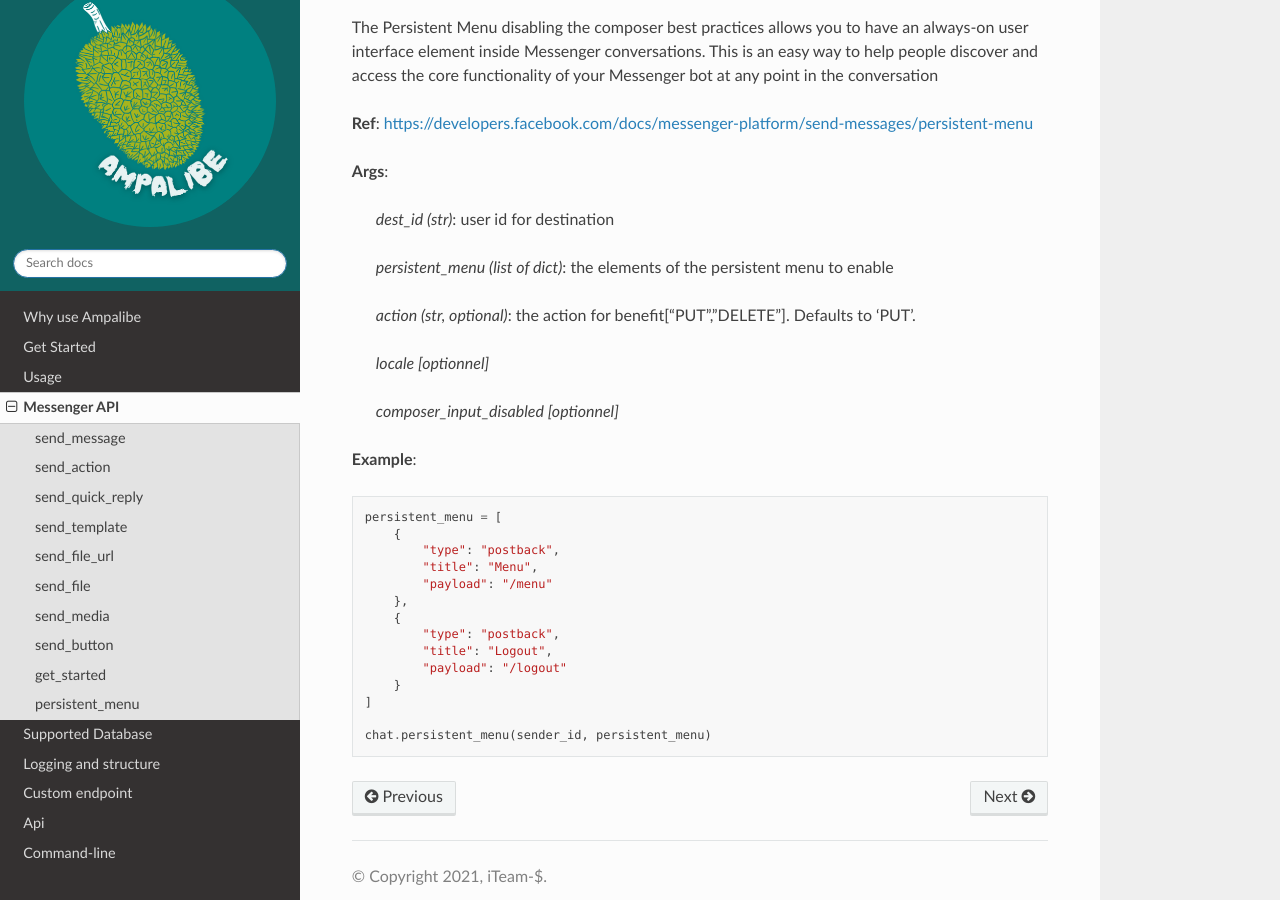
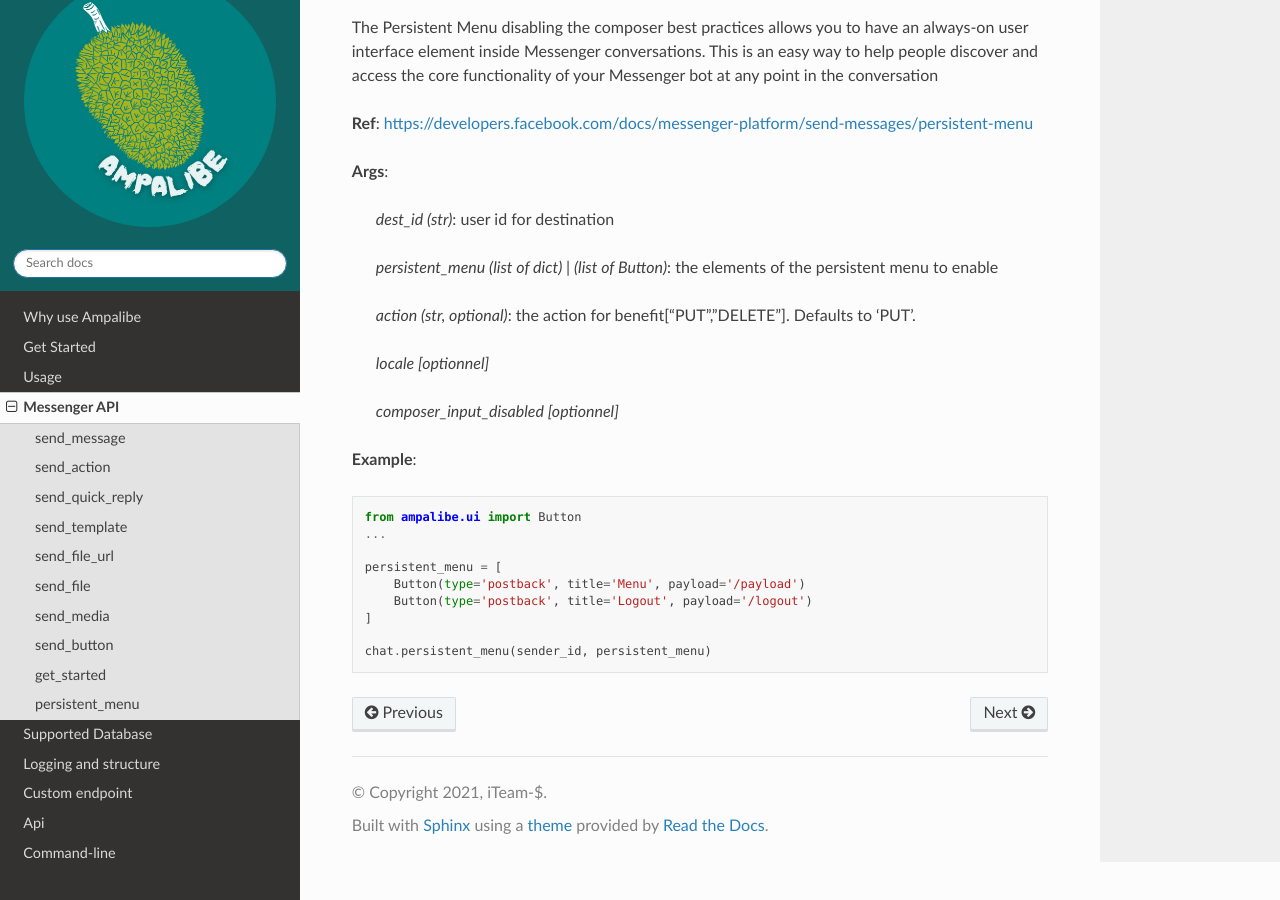
Before and after one commit to iTeam-S/Ampalibe, a Sphinx documentation site: the page built from docs/source/messenger.rst, in a window 1280 px wide and 900 px high, scrolled down 7015 px. Built offline with Sphinx 7.4.7 and the Read the Docs theme 2.0.0, drawn with Linux system fonts in a browser that asks for light colours.

Commit message:
[IMP] persistant dict to Button

```diff
--- a/docs/source/messenger.rst
+++ b/docs/source/messenger.rst
@@ -317,7 +317,7 @@
 
     *dest_id (str)*: user id for destination
 
-    *persistent_menu (list of dict)*: the elements of the persistent menu to enable
+    *persistent_menu (list of dict) | (list of Button)*: the elements of the persistent menu to enable
 
     *action (str, optional)*: the action for benefit["PUT","DELETE"]. Defaults to 'PUT'.
 
@@ -329,17 +329,12 @@
 
 .. code-block:: python
 
+    from ampalibe.ui import Button
+    ...
+
     persistent_menu = [
-        {
-            "type": "postback",
-            "title": "Menu",
-            "payload": "/menu"
-        },
-        {
-            "type": "postback",
-            "title": "Logout",
-            "payload": "/logout"
-        }
+        Button(type='postback', title='Menu', payload='/payload')
+        Button(type='postback', title='Logout', payload='/logout')
     ]
 
     chat.persistent_menu(sender_id, persistent_menu)
```
Also changed, not shown: 1 other file.
